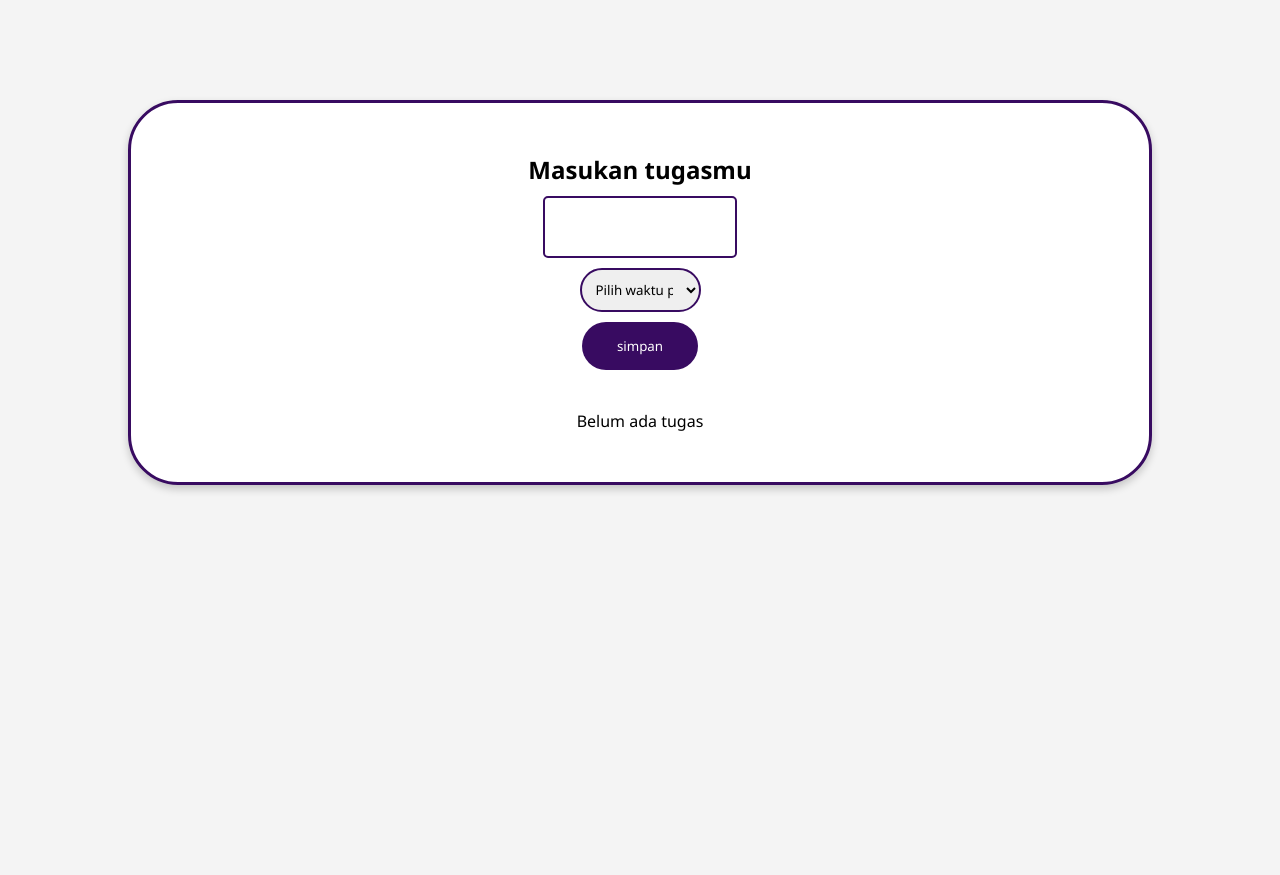
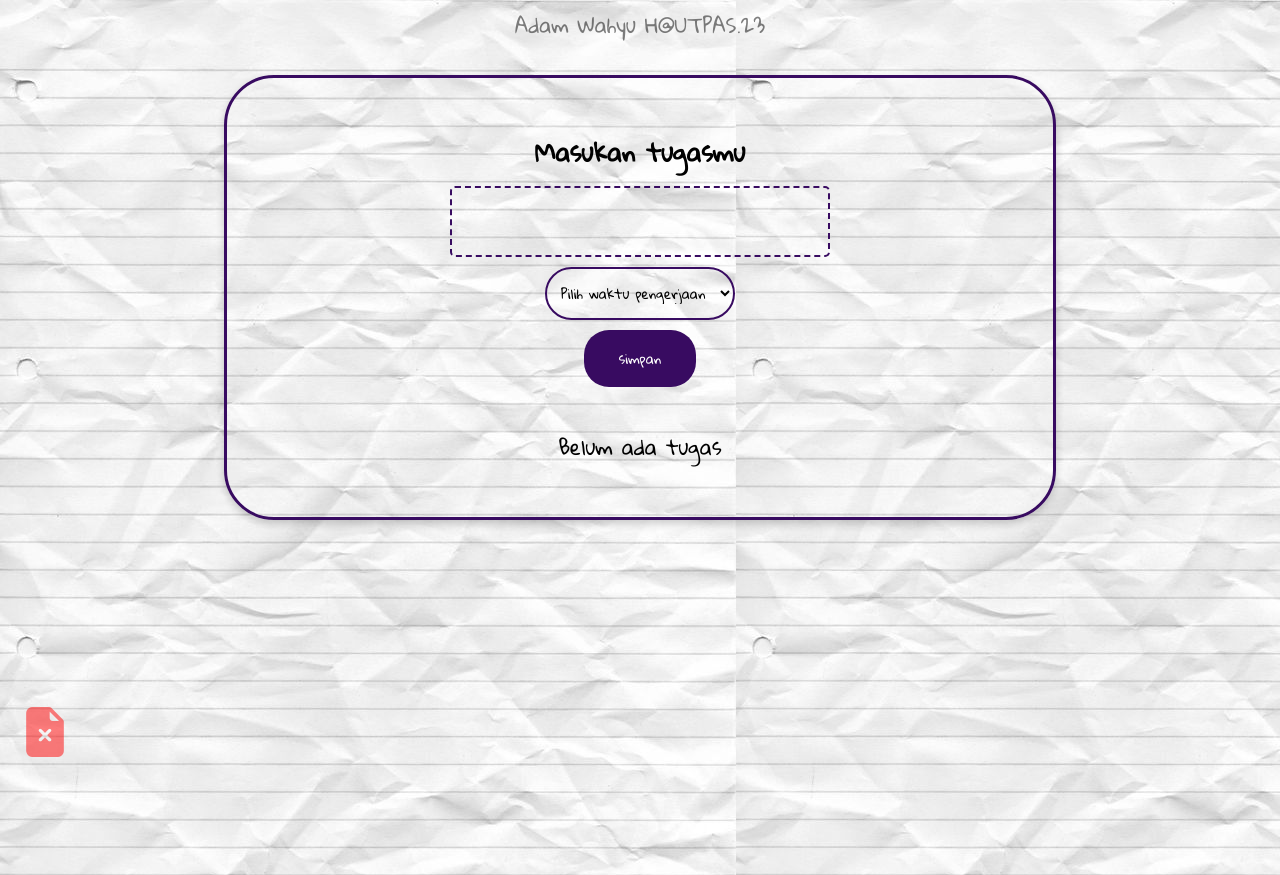
Before and after one commit to adamwahyuh/crud-session, a PHP site: page / in a window 1280 px wide. Before the commit the page ends 492 px from the top, so only its background shows below. Run offline with PHP 8.4, Linux system fonts and the light colour scheme.

Commit message:
Paper Style, Destroy Session

```diff
--- a/index.php
+++ b/index.php
@@ -1,14 +1,5 @@
-<!DOCTYPE html>
-<html lang="en">
-<head>
-    <meta charset="UTF-8">
-    <meta name="viewport" content="width=device-width, initial-scale=1.0">
-    <link rel="stylesheet" href="style.css">
-    <title>Todo App - Adam Wahyu H</title>
-    <link rel="stylesheet" href="https://cdn.jsdelivr.net/npm/bootstrap-icons@1.11.3/font/bootstrap-icons.min.css">
-</head>
-<body>
 <?php
+    $nama="Adam Wahyu H";
     session_start();
     if ($_SERVER['REQUEST_METHOD'] == 'POST') {
         $tugas = $_POST['tugas'];
@@ -34,6 +25,12 @@
     }
 
     if ($_SERVER['REQUEST_METHOD'] == 'GET') {
+        $method = isset($_GET['method']) ? $_GET['method'] : false;
+        if ($method === "hapus-semua"){
+            session_destroy();
+            header('Location: ' . $_SERVER['SCRIPT_NAME']);
+        }
+
         $delete = isset($_GET['d']) ? $_GET['d'] : false;
         if($delete !== false){
             unset($_SESSION['tugas'][$delete]);
@@ -41,13 +38,28 @@
         }
     }
 ?>
+
+<!DOCTYPE html>
+<html lang="en">
+<head>
+    <meta charset="UTF-8">
+    <meta name="viewport" content="width=device-width, initial-scale=1.0">
+    <link rel="stylesheet" href="style.css">
+    <title>Todo App - <?= $nama; ?></title>
+    <link rel="stylesheet" href="https://cdn.jsdelivr.net/npm/bootstrap-icons@1.11.3/font/bootstrap-icons.min.css">
+</head>
+<body>
+<header>
+    <p><?= $nama; ?>@UTPAS.23</p>
+</header>
+<main>
     <div class="container-flex">
         <div class="form-container">
             <form action="/" method="post">
                 <label for="tugas">Masukan tugasmu</label>
                 <input type="text" name="tugas" id="tugas" required>
                 <!-- <label for="waktu">Waktu mengerjakan: </label> -->
-            <select name="waktu" id="waktu" >
+                <select name="waktu" id="waktu" required>
                     <option value="0" disabled selected>Pilih waktu pengerjaan</option>
                     <?php
                         for($i = 1; $i <= 24; $i++) {
@@ -85,5 +97,11 @@
         </div>
     </div>
 
+    <div class="some-button">
+        <a class="bomb-sess" href="?method=hapus-semua"><i class="bi bi-file-earmark-x-fill"></i></a>
+    </div>
+</main>
+
+
 </body>
 </html>
--- a/style.css
+++ b/style.css
@@ -1,37 +1,47 @@
-*{
+@import url('https://fonts.googleapis.com/css2?family=Gloria+Hallelujah&display=swap');
+
+* {
     margin: 0;
     padding: 0;
     box-sizing: border-box;
+    font-family: 'Gloria Hallelujah', 'Segoe UI', Tahoma, Geneva, Verdana, sans-serif;
 
-    font-family: 'Segoe UI', Tahoma, Geneva, Verdana, sans-serif;
+
 }
-body{
-    background-color: #f4f4f4;
+body {
+    background-image: url(paper.jpeg);
+
 }
-
+header p{
+    text-align: center;
+    padding: 5px;
+    opacity: 0.5;
+}
+main{
+    min-height: 100vh;
+}
 label, input, button, select {
     display: block;
 }
 
-.container-flex{
+.container-flex {
     display: flex;
     flex-direction: column;
     align-items: center;
-    margin: auto auto;
-    padding-top:50px;
-    padding-bottom:50px;
-
-    width: 80%;
+    margin: auto;
+    padding: 50px 0;
+    width: 65%;
     border: solid 3px #380b61;
     border-radius: 50px;
-
-    margin-top: 100px;
-    background-color: #fff;
+    margin-top: 25px;
+    background-color: transparent;
     box-shadow: 0 4px 8px rgba(0, 0, 0, 0.2);
 }
-.form-contaner{
+
+.form-contaner {
     width: 100%;
 }
+
 form {
     display: flex;
     flex-direction: column;
@@ -40,6 +50,7 @@
     width: 100%;
     margin-bottom: 20px;
 }
+
 button {
     background-color: #380b61;
     color: white;
@@ -62,16 +73,30 @@
 
 input {
     padding: 20px;
-    border: #380b61 2px solid;
+    border: #380b61 2px dashed;
     border-radius: 5px;
     width: 80%;
-    max-width: 300px;
+    max-width: 100%;
 }
-select{
+
+input:focus {
+    border: 2px dashed #ffa806 !important;
+    box-shadow: none !important;
+    outline: none !important;
+}
+
+
+input[type=text] {
+    width: 380px;
+    background-color: transparent;
+}
+
+select {
     width: 50%;
     padding: 10px;
     border: #380b61 2px solid;
     border-radius: 50px;
+    background-color: transparent;
 }
 
 .list-tugas {
@@ -82,21 +107,13 @@
     width: 100%;
     gap: 20px;
 }
-.tugas{
-    min-width: 100px;
-    max-width: 100px;
-}
-.waktu{
-    min-width: 50px;
-    max-width: 100px;
-}
 
 ul {
     display: flex;
     flex-direction: column;
     align-items: center;
-    width: 80%;
-    max-width: 350px;
+    width: 90%;
+    max-width: 700px;
     gap: 10px;
     padding: 0;
 }
@@ -105,39 +122,104 @@
     display: flex;
     justify-content: space-between;
     align-items: center;
+    gap: 15px;
     width: 100%;
-    padding: 0px 10px;
+    background-color: transparent;
+    padding: 15px 20px;
+    border-radius: 10px;
+    border: 2px dashed #380b61;
+    word-break: break-word;
+    flex-wrap: wrap;
+}
 
-    margin-right: 5px;
-    border-radius: 5px;
+.tugas {
+    flex: 2;
+    min-width: 150px;
+    font-weight: bold;
+}
+
+.waktu {
+    flex: 1;
+    min-width: 80px;
+    text-align: center;
+    font-style: italic;
+}
+
+.actions {
+    display: flex;
+    gap: 10px;
+}
+
+a {
+    text-decoration: none;
+    font-size: 1.2rem;
+    transition: all 0.3s ease-in-out;
 }
 
 .hapus {
-    text-decoration: none;
     color: red;
-    transition: all 0.3s ease-in-out;
 }
 
 .hapus:hover {
     color: #ff7268;
-    transform: scale(2);
+    transform: scale(1.3);
 }
-.edit{
-    text-decoration: none;
+
+.edit {
     color: #ffa806;
+}
+
+.edit:hover {
+    color: rgb(218, 130, 8);
+    transform: scale(1.3);
+}
+
+.info {
+    color: blue;
+}
+
+.info:hover {
+    color: skyblue;
+    transform: scale(1.3);
+}
+
+p {
+    font-size: 20px;
+}
+
+.some-button{
+    position: fixed;
+    bottom: 20px;
+    left: 20px;
+}
+
+.bomb-sess i{
+    font-size: 50px;
+    color: red;
+    opacity: 0.5;
     transition: all 0.3s ease-in-out;
 }
-.edit:hover{
-    color: rgb(218, 130, 8);
-    transform: scale(2);
+.bomb-sess i:hover{
+    /* color: #ffa806; */
+    opacity: 1;
 }
-.info{
-    color: blue;
-    transition: all 0.3s ease-in-out;
+
+
+@media screen and (max-width: 600px) {
+    li {
+        flex-direction: column;
+        align-items: flex-start;
+    }
+
+    .actions {
+        align-self: center;
+    }
+
+    .tugas, .waktu {
+        width: 100%;
+    }
+    input[type=text] {
+        width: 200px;
+    }
+
 }
-.info:hover{
-    color: skyblue;
-}
-a{
-    text-decoration: none;
-}
```
Also changed, not shown: display.css (+29 -16 lines), paper.jpeg (added). Lines whose indentation alone changed are shown as unchanged.
